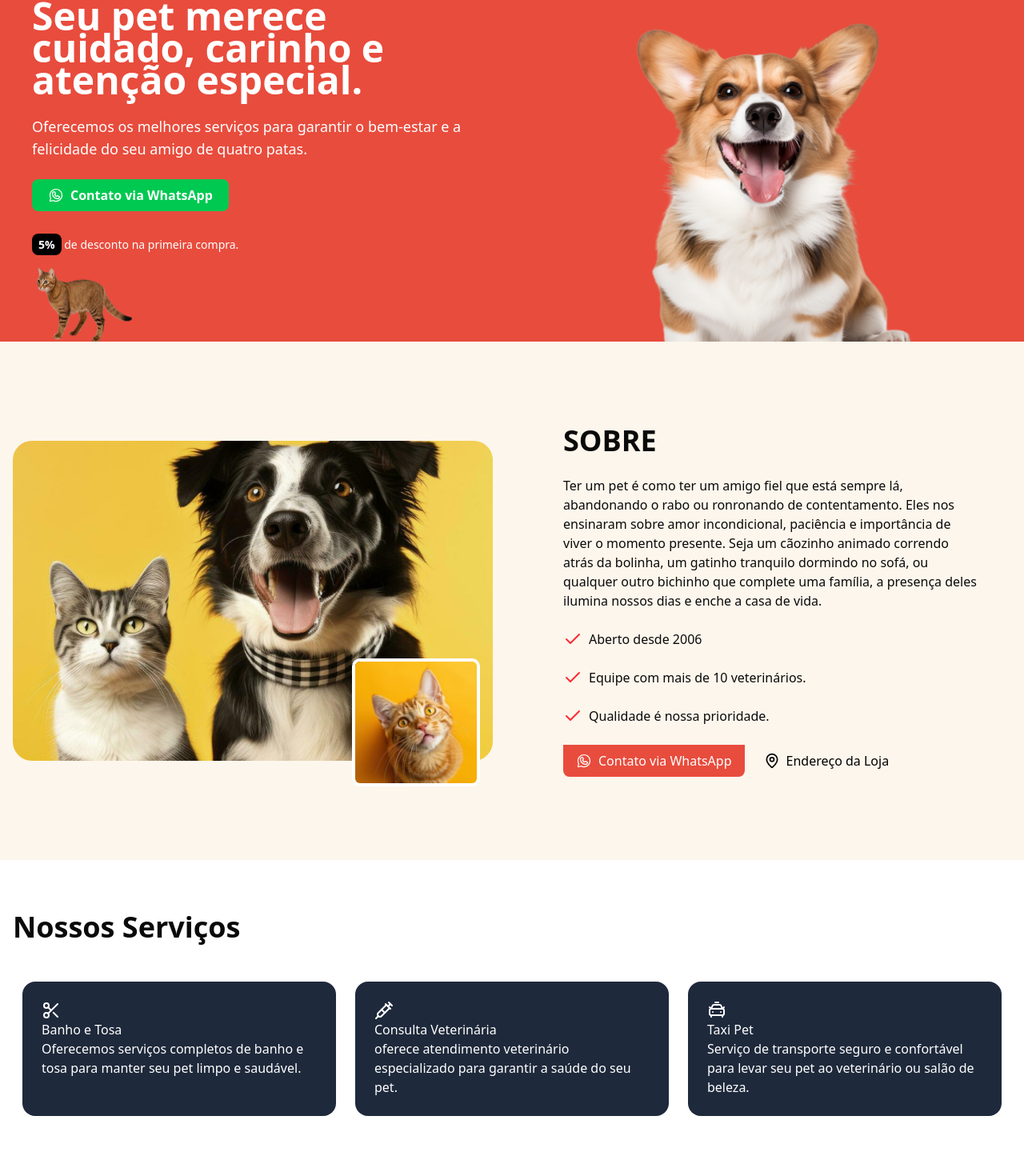
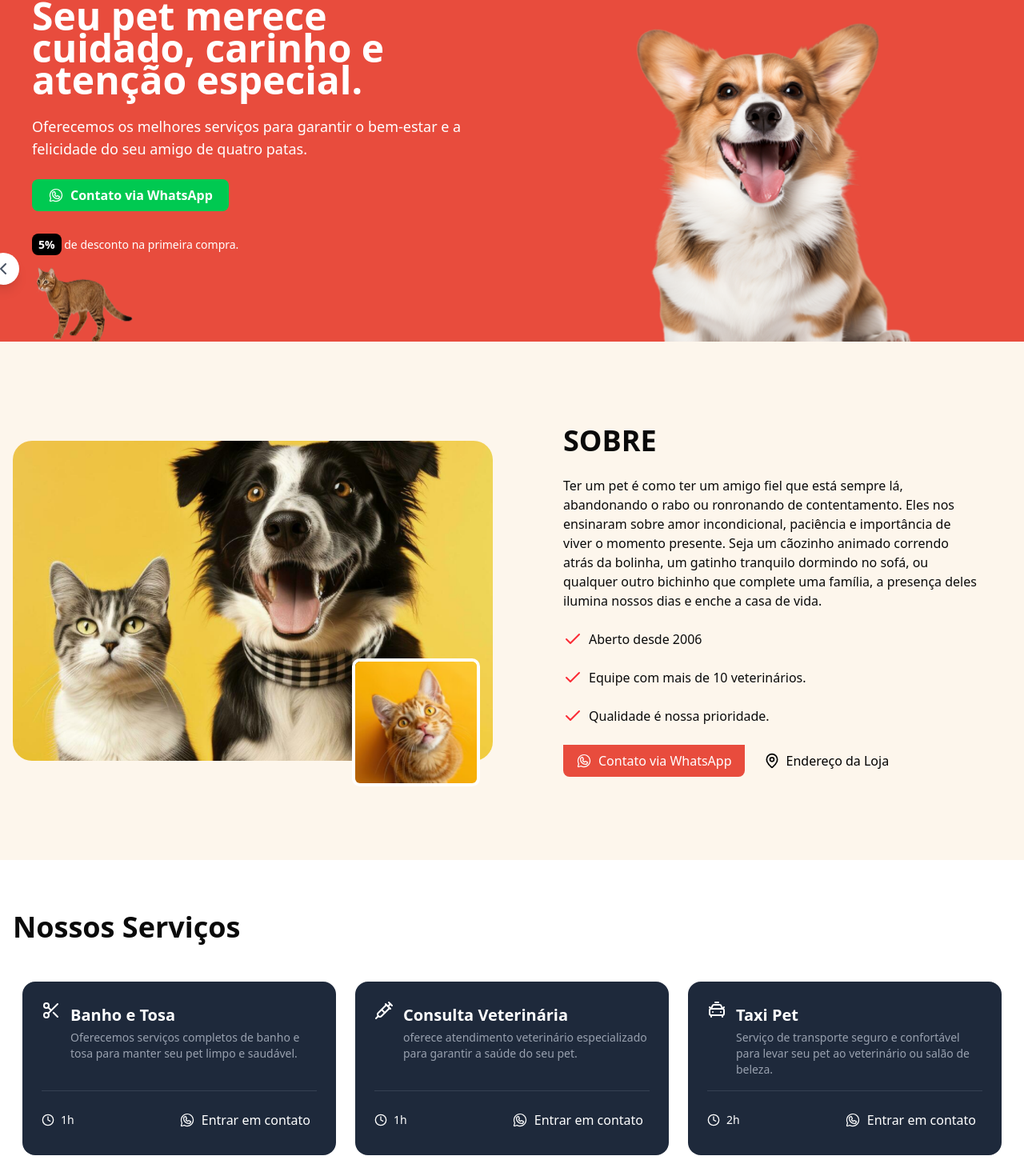
Before and after one commit to vitoriaeliza78/petdev, a Next.js app: page / in a window 1280 px wide. Shown: the part 64-1534 px from the top of the page at 80% size. Built offline with nearby package versions, Linux system fonts and the light colour scheme.

Commit message:
criando os botões laterais dos services

```diff
--- a/app/_components/service.tsx
+++ b/app/_components/service.tsx
@@ -1,6 +1,6 @@
 "use client";
 
-import { ChevronLeft, ChevronRight, Scissors, Syringe, CarTaxiFront, Hotel } from 'lucide-react';
+import { ChevronLeft, ChevronRight, Scissors, Syringe, CarTaxiFront, Hotel, Clock } from 'lucide-react';
 import useEmblaCarousel from 'embla-carousel-react';
 import { WhatsappLogoIcon } from '@phosphor-icons/react';
 import { title } from 'process';
@@ -53,6 +53,16 @@ export function Service() {
         }
     })
 
+
+    function scrollPrev() {
+        emblaApi?.scrollPrev();
+    }
+
+     function scrollNext() {
+        emblaApi?.scrollNext();
+    }
+
+
     return (
         <section className="bg-white py-16">
             <div className="container mx-auto px-4">
@@ -67,21 +77,48 @@ export function Service() {
                                 <div key={index} className="flex-[0_0_100%] min-w-0 md:flex-[0_0_calc(100%/3)] px-3">{/*Pega 100% da largura no mobile e 1/3 no desktop* do espaço quando mobile*/}
                                     <article className='bg-[#1e293b] text-white rounded-2xl p-6 space-y-4 h-full flex flex-col'>
                                         <div className='flex-1 flex items-start justify-between'>
-                                            <div>
+
+                                            <div className='flex gap-3'>
                                                 <span className='text-3xl'>{item.icon}</span>
                                                 <div>
-                                                    <h3 className='font'>{item.title}</h3>
-                                                    <p>
+                                                    <h3 className='font-bold text-xl my-1'>{item.title}</h3>
+                                                    <p className='text-gray-400 text-sm select-none'>
                                                         {item.description}
                                                     </p>
                                                 </div>
                                             </div>
+                                        </div>
+
+                                        {/* Rodapé com relógio */}
+                                        <div className='border-t border-gray-700 pt-4 flex items-center justify-between'>
+                                            <div className='flex items-center gap-2 text-sm'>
+                                                <Clock className='w-4 h-4' />
+                                                <span>{item.duration}</span>
+                                            </div>
+
+                                            {/* Link do WhatsApp */}
+                                            <a
+                                                href="#"
+                                                className='flex items-center justify-center gap-2 hover:bg-red-600 p-2 rounded-lg duration-300'
+                                            >
+                                                <WhatsappLogoIcon className='w-5 h-5'/>
+                                                Entrar em contato
+                                            </a>
                                         </div>
                                     </article>
                                 </div>
                             ))}
                         </div>
                     </div>
+
+                    {/* Botões de navegação */}
+
+                    <button className='bg-white flex items-center justify-center rounded-full shadow-lg w-10 h-10 absolute
+                    left-1 -translate-y-1/2 -translate-x-1/2 top-1/2'
+                    onClick={scrollPrev}>
+                        <ChevronLeft
+                        className='w-6 h-6 text-gray-600 ' />
+                    </button>
                 </div>
             </div>
         </section>
```
